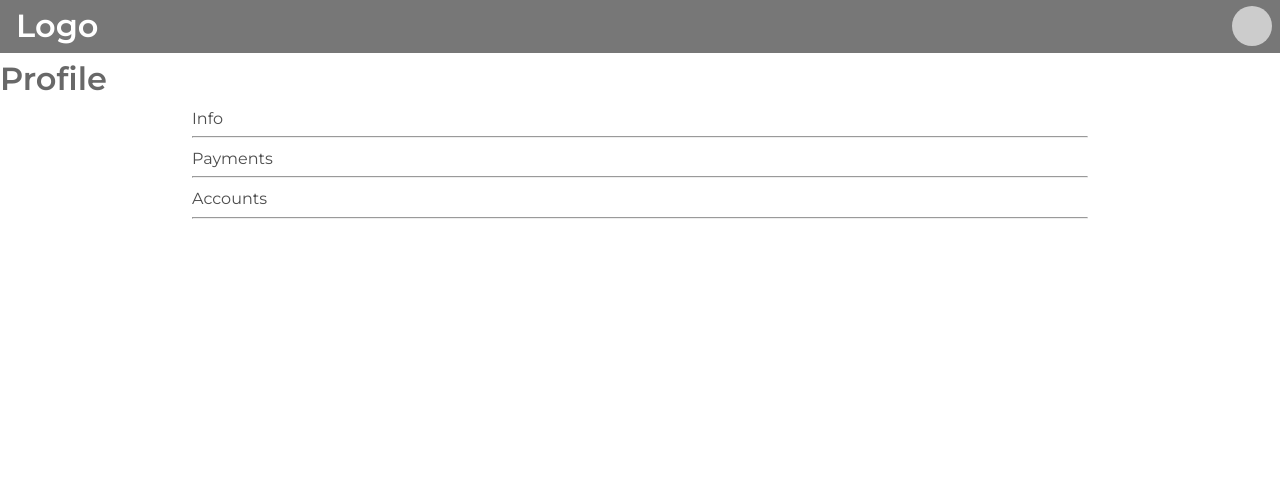
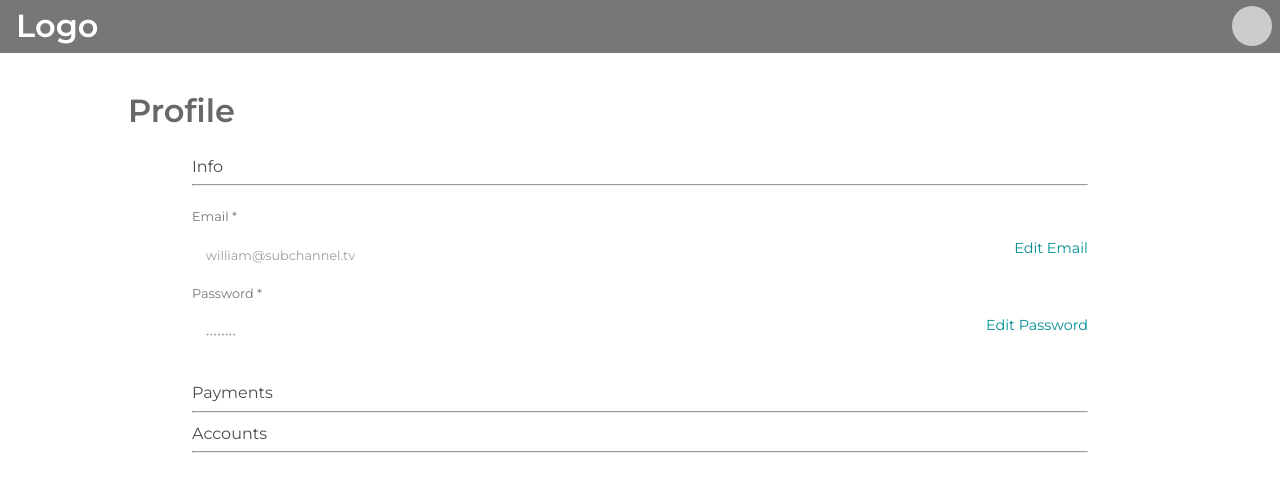
Before and after one commit to TeamSubchannel/subchannelsubscriberapp, a React (Create React App) app: page /profile in a window 1280 px wide. Shown: the top 492 px of the page. Built offline with nearby package versions, Linux system fonts and the light colour scheme.

Commit message:
Added InfoForm, handling, and dynamic functions.

```diff
--- a/src/components/Login.jsx
+++ b/src/components/Login.jsx
@@ -23,7 +23,7 @@ const UserLoginForm = props => (
         let errors = {};
 
         if (!values.email) {
-          errors.email = "A username is required";
+          errors.email = "An email is required";
         }
 
         if (!values.password) {
--- a/src/screens/Profile/InfoForm.jsx
+++ b/src/screens/Profile/InfoForm.jsx
@@ -0,0 +1,145 @@
+import React from "react";
+import styled from "styled-components";
+import { Formik } from "formik";
+import { Text, Row, Input, Label, UserWarn, Button } from "../../theme/index";
+
+const Div = styled.div`
+  width: 70%;
+  display: flex;
+  flex-direction: column;
+  align-items: center;
+`;
+
+const Form = styled.form`
+  display: flex;
+  flex-direction: column;
+  width: 100%;
+  margin: 1em 0;
+`;
+
+const StyledText = styled(Text)`
+  cursor: pointer;
+  font-size: 0.9em;
+  color: ${props => props.primary && "#019095"};
+`;
+
+const Hr = ({ title }) => (
+  <div style={{ width: "100%" }}>
+    <Text>{title}</Text>
+    <hr />
+  </div>
+);
+
+export default function InfoForm({
+  values,
+  handlesubmit,
+  editdetails,
+  editdetailstype
+}) {
+  return (
+    <Div>
+      <Hr title="Info" />
+      <Formik
+        enableReinitialize
+        initialValues={values}
+        validate={values => {
+          let errors = {};
+
+          if (!values.email) {
+            errors.email = "An email is required";
+          }
+
+          if (!values.password) {
+            errors.password = "A password is required";
+          }
+
+          return errors;
+        }}
+        onSubmit={values => {
+          console.log(values);
+        }}
+        render={({
+          values,
+          errors,
+          handleSubmit,
+          handleBlur,
+          handleChange,
+          touched
+        }) => (
+          <Form onSubmit={handleSubmit}>
+            <Row alignitems="center" justifycontent="space-between">
+              <Label>
+                Email *
+                {touched.email &&
+                  errors.email && (
+                    <UserWarn left="4em">
+                      <Text color="red" fontsize="1em">
+                        {errors.email}
+                      </Text>
+                    </UserWarn>
+                  )}
+                <Input
+                  notactive={editdetailstype === "email" ? false : true}
+                  value={values.email}
+                  name="email"
+                  type="text"
+                  onChange={handleChange}
+                  onBlur={handleBlur}
+                  margin=".8em 0"
+                />
+              </Label>
+              {editdetailstype === "" && (
+                <StyledText primary id="email" onClick={editdetails}>
+                  Edit Email
+                </StyledText>
+              )}
+              {editdetailstype === "email" && (
+                <Row alignitems="center">
+                  <StyledText onClick={editdetails}>Cancel</StyledText>
+                  <Button save type="submit">
+                    Save
+                  </Button>
+                </Row>
+              )}
+            </Row>
+            <Row alignitems="center" justifycontent="space-between">
+              <Label>
+                Password *
+                {touched.password &&
+                  errors.password && (
+                    <UserWarn left="6em">
+                      <Text color="red" fontsize="1em">
+                        {errors.password}
+                      </Text>
+                    </UserWarn>
+                  )}
+                <Input
+                  notactive={editdetailstype === "password" ? false : true}
+                  value={values.password}
+                  name="password"
+                  type="password"
+                  onChange={handleChange}
+                  onBlur={handleBlur}
+                  margin=".8em 0"
+                />
+              </Label>
+              {editdetailstype === "" && (
+                <StyledText primary id="password" onClick={editdetails}>
+                  Edit Password
+                </StyledText>
+              )}
+              {editdetailstype === "password" && (
+                <Row alignitems="center">
+                  <StyledText onClick={editdetails}>Cancel</StyledText>
+                  <Button save type="submit">
+                    Save
+                  </Button>
+                </Row>
+              )}
+            </Row>
+          </Form>
+        )}
+      />
+    </Div>
+  );
+}
--- a/src/screens/Profile/Profile.jsx
+++ b/src/screens/Profile/Profile.jsx
@@ -1,7 +1,8 @@
 import React, { Component } from "react";
 import styled from "styled-components";
 import Header from "../../components/Header";
-import { Column, Title2, Text } from "../../theme/index";
+import InfoForm from "./InfoForm";
+import { Column, Title2, Text, Row } from "../../theme/index";
 
 const Div = styled.div`
   width: 100%;
@@ -16,17 +17,59 @@ const Hr = ({ title }) => (
 );
 
 class Profile extends Component {
+  constructor(props) {
+    super(props);
+    this.state = {
+      values: {
+        email: "",
+        password: ""
+      },
+      loaded: false,
+      editDetailsType: ""
+    };
+  }
+
+  componentDidMount() {
+    this.setState(() => {
+      return {
+        values: {
+          email: "william@subchannel.tv",
+          password: "password"
+        },
+        loaded: true
+      };
+    });
+  }
+
+  editDetails = e => {
+    let type = e.target.id;
+    this.setState(() => {
+      return {
+        editDetailsType: type
+      };
+    });
+  };
+
   render() {
+    const loaded = this.state.loaded;
     return (
       <Div>
         <Header background="#777" />
         <Column>
-          <Title2 dark>Profile</Title2>
-          <Column alignitems="center">
-            <Hr title="Info" />
-            <Hr title="Payments" />
-            <Hr title="Accounts" />
-          </Column>
+          <Row margin="2em 0 1em 8em">
+            <Title2 dark>Profile</Title2>
+          </Row>
+          {loaded && (
+            <Column alignitems="center">
+              <InfoForm
+                values={this.state.values}
+                editdetails={this.editDetails}
+                editdetailstype={this.state.editDetailsType}
+              />
+              <Hr title="Payments" />
+              <Hr title="Accounts" />
+            </Column>
+          )}
         </Column>
       </Div>
     );
--- a/src/theme/index.js
+++ b/src/theme/index.js
@@ -96,6 +96,22 @@ export const Button = styled.button`
         border: none;
       }
     `};
+  ${props =>
+    props.save &&
+    css`
+      width: 70px;
+      height: 30px;
+      background-color: #019095;
+      color: #fff;
+      margin-left: 0.8em;
+      border: none;
+      &:hover {
+        background-color: #01a0a6;
+        cursor: pointer;
+        color: #fff;
+        border: none;
+      }
+    `};
 `;
 
 // ICONS
@@ -123,13 +139,20 @@ export const Input = styled.input`
   cursor: text;
   border-radius: 3px;
   border: ${props => props.border || "1px solid #ccc"};
-  font-family: "Open Sans", sans-serif;
+  font-family: "Montserrat", sans-serif;
   font-size: 1em;
   padding: 0em 1em;
   outline: none;
   &:focus {
-    border: 1px solid ${props => props.theme.primary};
+    border: 1px solid #168787;
   }
+  ${props =>
+    props.notactive &&
+    css`
+      border: 1px solid transparent;
+      color: #9d9d9d;
+      cursor: default;
+    `};
 `;
 
 export const Label = styled.label`
```
